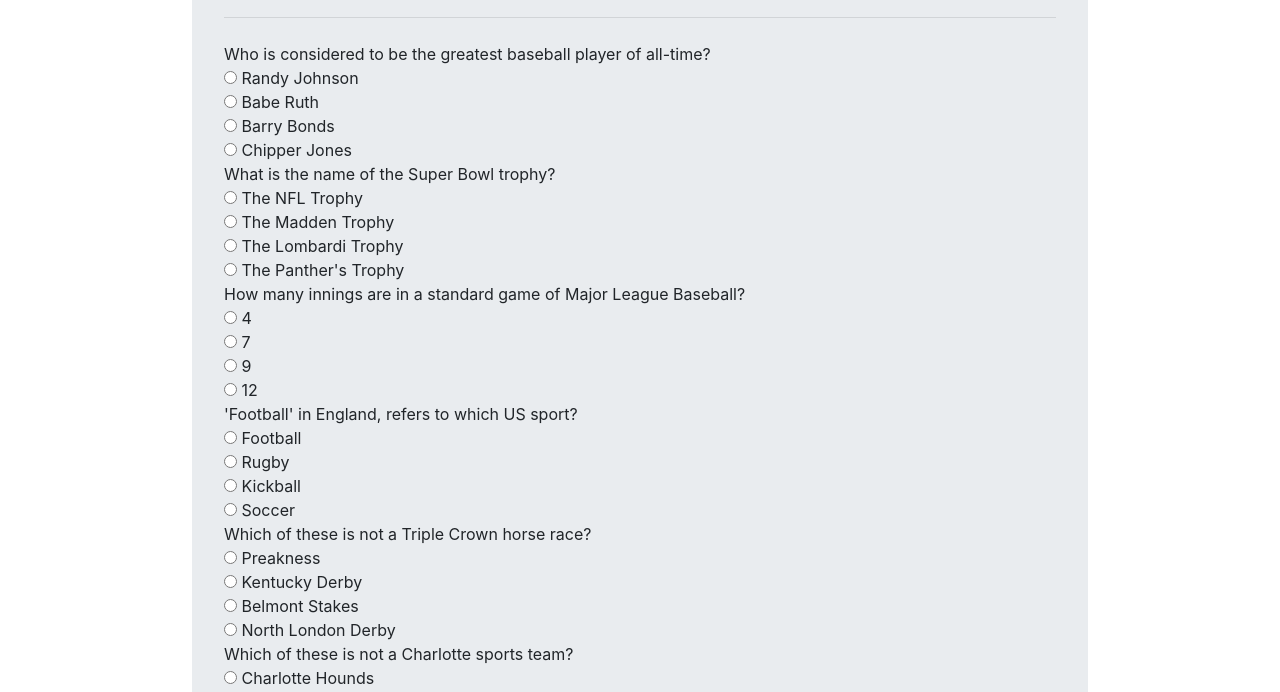
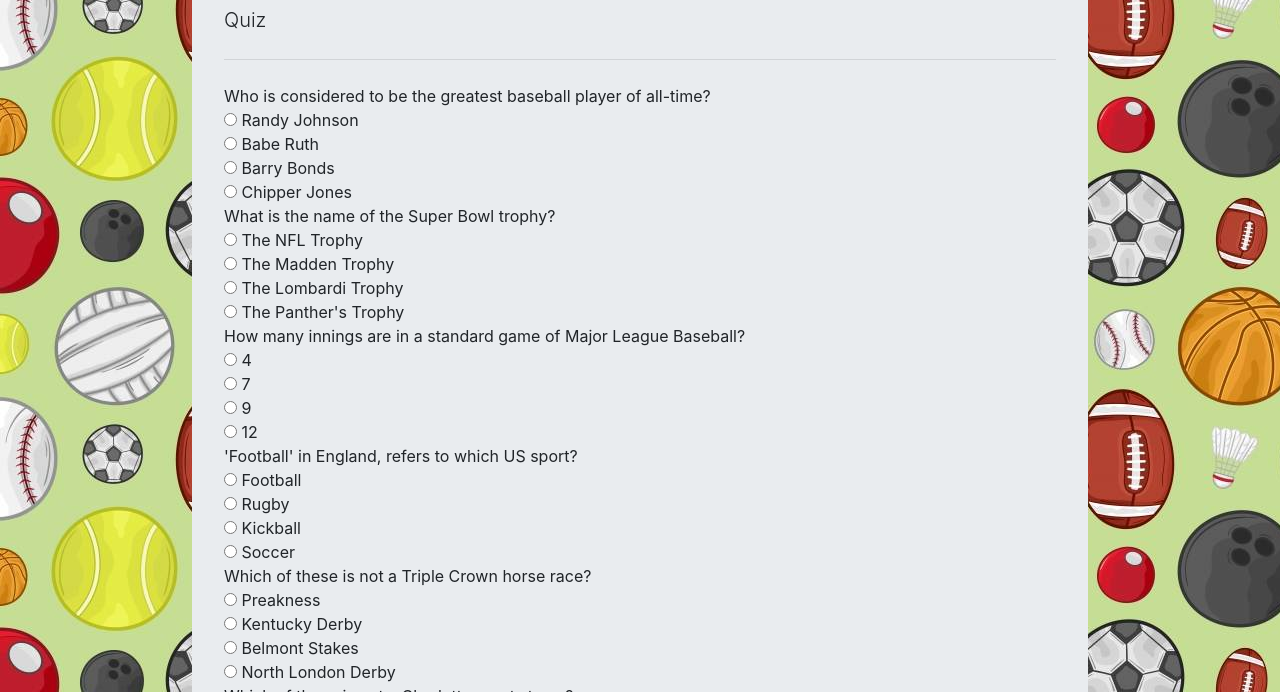
Before and after one commit to mspenski/TriviaGame, a plain HTML site: page index.html in a window 1280 px wide. Shown: the part 216-908 px from the top of the page. Drawn offline with nearby package versions, Linux system fonts and the light colour scheme.

Commit message:
added backgrond image

```diff
--- a/assets/css/style.css
+++ b/assets/css/style.css
@@ -8,3 +8,11 @@
 .htmlAnswerDiv {
     margin-bottom: 20px;
 }
+
+body {
+    background-image: url("../images/ballsbackground.jpg");
+    width: 100%;
+
+
+
+}
--- a/assets/javascript/app.js
+++ b/assets/javascript/app.js
@@ -4,9 +4,11 @@
 //create functions for start game(onClick), submit button (onClick), restart (onClick),
 
 
-
-
+//variable to reset timer on restart
+var timerReset = 60;
 var time = 6000;
+// variable for collecting which radio buttons were active when the submit button is hit or the timer hits zero
+var userChoice
 var questionsRight
 var questionsWrong
 var questionsIncomplete
@@ -92,7 +94,38 @@
             d: "Charlotte Knights"
         },
         correctAnswer: "b"
-    }];
+    },
+    {
+        question: "The mascot of East Carolina University is what?",
+        answers: {
+            a: "Pirate",
+            b: "Wolf",
+            c: "Ram",
+            d: "Catamount"
+        },
+        correctAnswer: "a"
+    },
+    {
+        question: "The NCAA Division I College Football Playoff is composed of how many teams",
+        answers: {
+            a: "4",
+            b: "16",
+            c: "8",
+            d: "24"
+        },
+        correctAnswer: "a"
+    },
+    {
+        question: "Which college football bowl game is nicknamed, 'The Grandaddy of Them All'?",
+        answers: {
+            a: "The Peach Bowl",
+            b: "The Orange Bowl",
+            c: "The Rose Bowl",
+            d: "The Cotton Bowl"
+        },
+        correctAnswer: "c"
+    }
+];
 
 // *******FUNCTIONS********
 
@@ -109,9 +142,18 @@
         $("#quiz").append("<input type='radio' name='" + i +  "' value='b'> " + myQuestions[i].answers.b + "<br>");
         $("#quiz").append("<input type='radio' name='" + i +  "' value='c'> " + myQuestions[i].answers.c + "<br>");
         $("#quiz").append("<input type='radio' name='" + i +  "' value='d'> " + myQuestions[i].answers.d + "<br>");
+    }
+};
+
+function submitAndCheck() {
+    for (var i = 0; i < myQuestions.length; i++) {
 
     }
 };
+
+//create var for user answers and myQuestions.correctAnswer[i] where i = the corresponding correct answer that was submitted
+
+
 
 startGame();
 
--- a/index.html
+++ b/index.html
@@ -17,10 +17,16 @@
 <body>
     <div class="jumbotron">
         <h1 class="display-4">Trivia Game!</h1>
+        <h3 id="timeRemaining">Time Remaining: </h3>
         <p class="lead">Quiz</p>
         <hr class="my-4">
 
-        <div id="quiz"></div>
+        <div id="quizDiv"></div>
+            <form id="quiz">
+
+            </form>
+
+
         <div id="results"></div>
 
 
```
Also changed, not shown: assets/images/ballsbackground.jpg (added).
